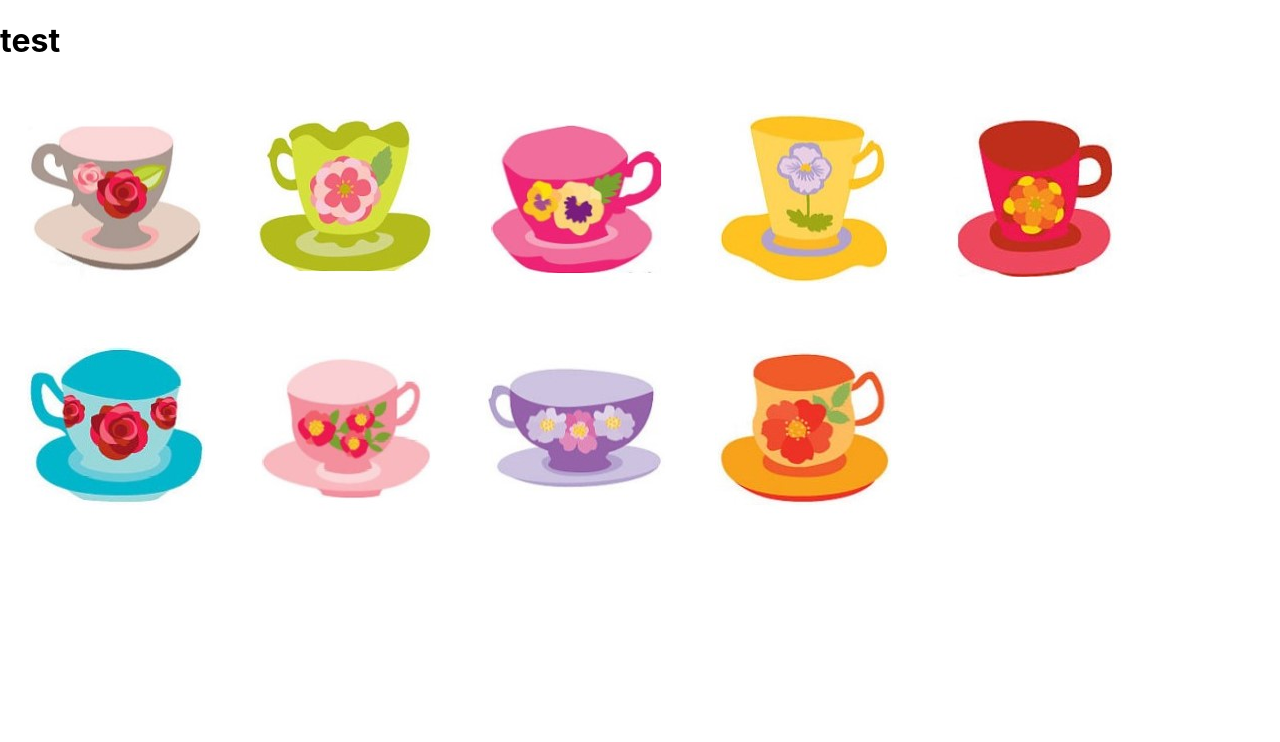
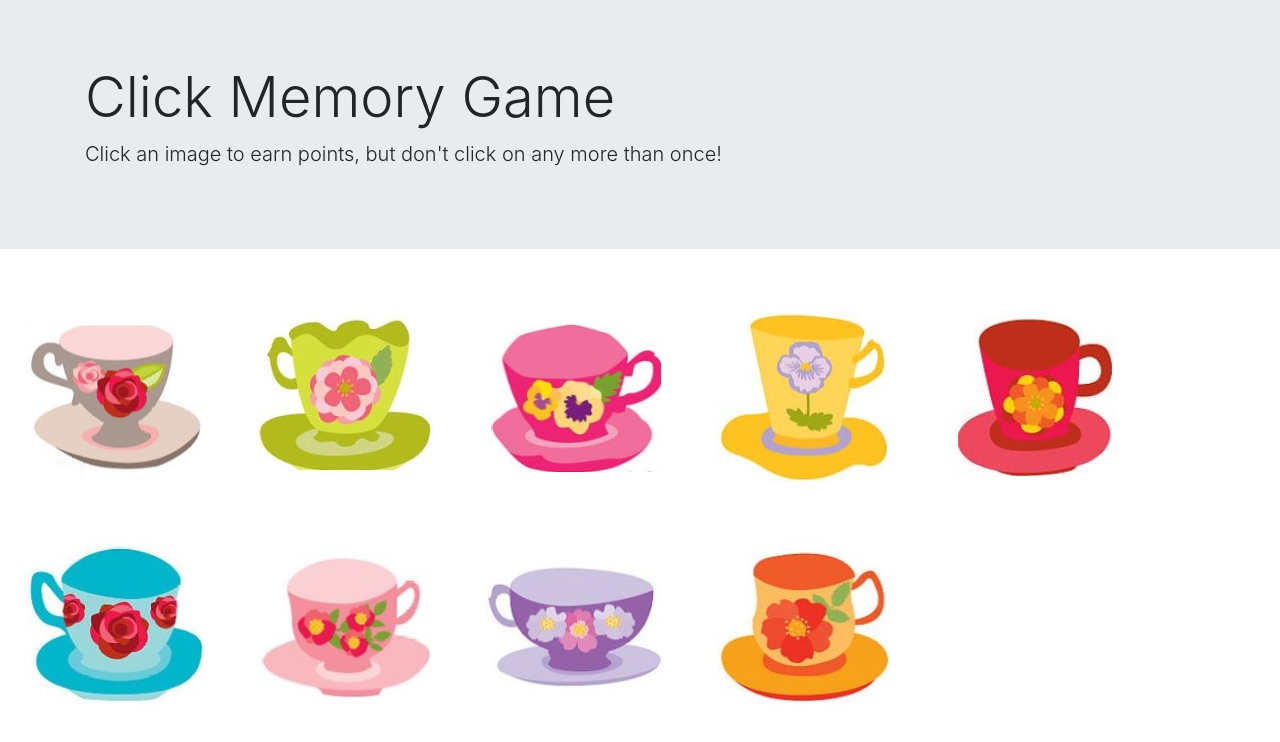
Before and after one commit to kmalillos/click-game, a React (Create React App) app: page / in a window 1280 px wide. Shown: the top 742 px of the page. Built offline with nearby package versions, Linux system fonts and the light colour scheme.

Commit message:
added Title component

```diff
--- a/public/index.html
+++ b/public/index.html
@@ -22,7 +22,11 @@
       work correctly both with client-side routing and a non-root public URL.
       Learn how to configure a non-root public URL by running `npm run build`.
     -->
-    <title>React App</title>
+
+    <!-- Bootstrap -->
+    <link rel="stylesheet" href="https://stackpath.bootstrapcdn.com/bootstrap/4.1.3/css/bootstrap.min.css" integrity="sha384-MCw98/SFnGE8fJT3GXwEOngsV7Zt27NXFoaoApmYm81iuXoPkFOJwJ8ERdknLPMO" crossorigin="anonymous">
+
+    <title>Click Game</title>
   </head>
   <body>
     <noscript>You need to enable JavaScript to run this app.</noscript>
--- a/src/App.js
+++ b/src/App.js
@@ -1,6 +1,7 @@
 import React, { Component } from 'react';
 import './App.css';
 import data from "./data.json";
+import Title from "./components/Title/index.js"
 import GameCards from "./components/GameCards/index.js"
 
 
@@ -52,7 +53,7 @@ class App extends Component {
   render() {
     return (
       <div>
-        <h1>test</h1>
+        <Title/>
 
         {this.state.data.map(item => (
           <GameCards
--- a/src/components/GameCards/index.js
+++ b/src/components/GameCards/index.js
@@ -1,7 +1,7 @@
 import React from "react";
 import "./style.css";
 
-function GameCards(props) {
+const GameCards = (props) => {
     return (
         <div>
             <div
--- /dev/null
+++ b/src/components/Title/index.js
@@ -0,0 +1,15 @@
+import React from "react";
+
+const Title = () => {
+
+    return (
+        <div className="jumbotron jumbotron-fluid">
+            <div className="container">
+                <h1 className="display-4">Click Memory Game</h1>
+                <p className="lead">Click an image to earn points, but don't click on any more than once!</p>
+            </div>
+        </div>
+    )
+}
+
+export default Title;
```
